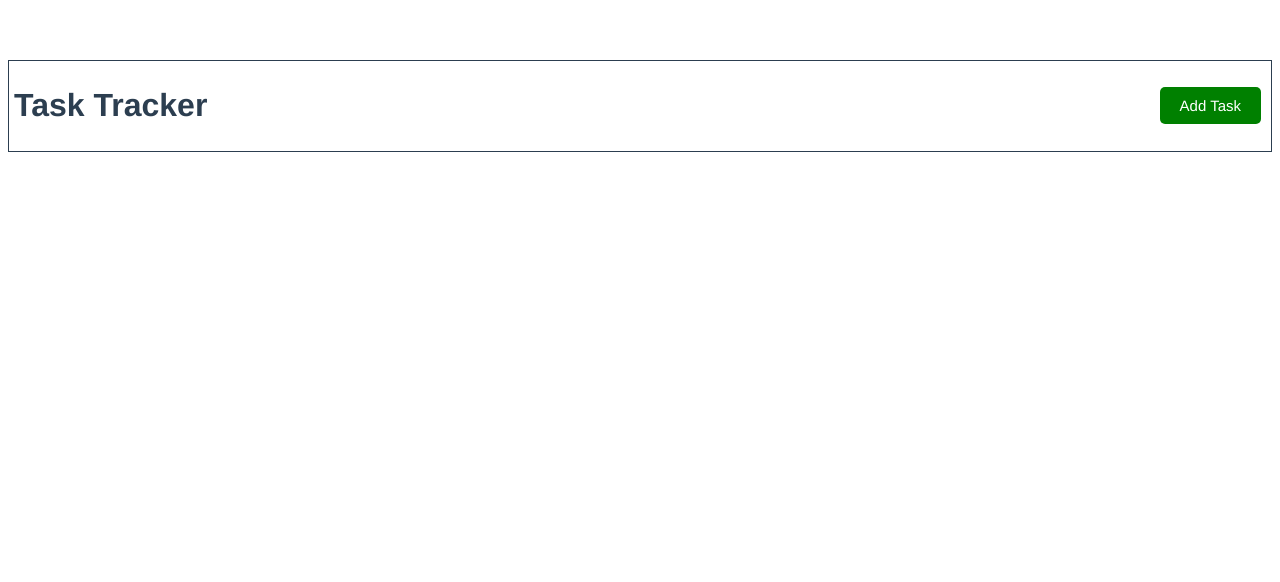
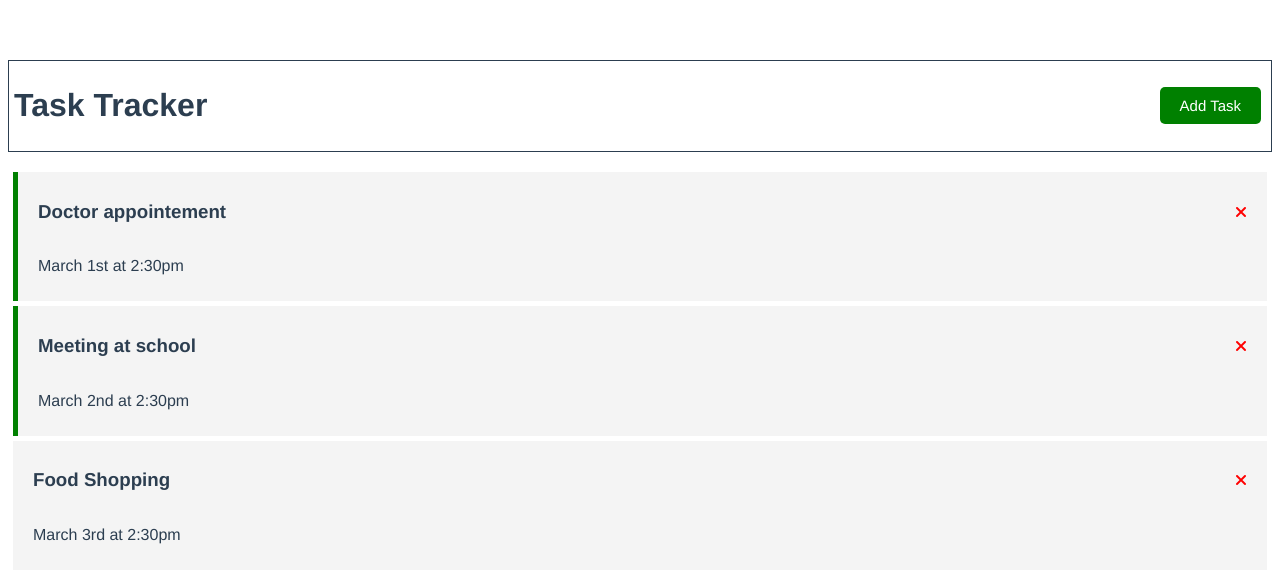
Before and after one commit to Deepak-Urs/github-main, a Vue app in the folder Javascript/VueJS3/task-manager/: page / in a window 1280 px wide. Shown: the top 582 px of the page. Built offline with nearby package versions, Linux system fonts and the light colour scheme.

Commit message:
Basic Tasks delete, update and read operations

```diff
--- a/Javascript/VueJS3/task-manager/public/index.html
+++ b/Javascript/VueJS3/task-manager/public/index.html
@@ -4,6 +4,7 @@
     <meta charset="utf-8">
     <meta http-equiv="X-UA-Compatible" content="IE=edge">
     <meta name="viewport" content="width=device-width,initial-scale=1.0">
+    <link rel="stylesheet" href="https://cdnjs.cloudflare.com/ajax/libs/font-awesome/6.4.0/css/all.min.css" integrity="sha512-iecdLmaskl7CVkqkXNQ/ZH/XLlvWZOJyj7Yy7tcenmpD1ypASozpmT/E0iPtmFIB46ZmdtAc9eNBvH0H/ZpiBw==" crossorigin="anonymous" referrerpolicy="no-referrer" />
     <link rel="icon" href="<%= BASE_URL %>favicon.ico">
     <title><%= htmlWebpackPlugin.options.title %></title>
   </head>
--- a/Javascript/VueJS3/task-manager/src/App.vue
+++ b/Javascript/VueJS3/task-manager/src/App.vue
@@ -1,6 +1,7 @@
 <template>
   <div class="container">
     <Header title="Task Tracker"></Header>
+    <Tasks @toggle-reminder="toggleReminder" @delete-task="deleteTask" :tasks="tasks"></Tasks>
   </div>
 
   <!--<img alt="Vue logo" src="./assets/logo.png">
@@ -8,13 +9,51 @@
 </template>
 
 <script>
-//import HelloWorld from './components/HelloWorld.vue'
+import Tasks from './components/Tasks.vue'
 import Header from './components/Header.vue'
 
 export default {
   name: "App",
   components: {
-    Header
+    Header,
+    Tasks
+  },
+  data() {
+    return {
+      tasks: []
+    }
+  },
+  methods: {
+    deleteTask(id) {
+      if(confirm('Are you sure?')) {
+        this.tasks = this.tasks.filter((task) => task.id !== id)
+      }
+    },
+    toggleReminder(id) {
+      this.tasks = this.tasks.map((task) => task.id === id ? { ...task, reminder: !task.reminder} : task)
+    }
+  },
+  created() {
+    this.tasks = [
+      {
+        id: 1,
+        text: 'Doctor appointement',
+        day: 'March 1st at 2:30pm',
+        reminder: true
+      },
+      {
+        id: 2,
+        text: 'Meeting at school',
+        day: 'March 2nd at 2:30pm',
+        reminder: true
+      },
+      {
+        id: 3,
+        text: 'Food Shopping',
+        day: 'March 3rd at 2:30pm',
+        reminder: false
+      },
+    ]
   }
 };
 </script>
--- a/Javascript/VueJS3/task-manager/src/components/Button.vue
+++ b/Javascript/VueJS3/task-manager/src/components/Button.vue
@@ -1,5 +1,5 @@
 <template>
-    <button :style="{background: color}" class="">{{text}}</button>
+    <button @click="onClick()" :style="{background: color}" class="">{{text}}</button>
 </template>
 
 <script>
@@ -8,6 +8,11 @@
     props: {
         text: String,
         color: String
+    },
+    methods: {
+        onClick() {
+            console.log('log happened')
+        }
     }
 }
 </script>
--- /dev/null
+++ b/Javascript/VueJS3/task-manager/src/components/Task.vue
@@ -0,0 +1,54 @@
+<template>
+    <div @dblclick="$emit('toggle-reminder', task.id)" :class="[task.reminder ? 'reminder' : '', 'task']">
+        <div class="row-1">
+            <h3>{{ task.text }}</h3>
+            <i @click="$emit('delete-task', task.id)" class="fas fa-times"></i>
+        </div>
+        <div class="row-2">
+            <p>{{ task.day }}</p>
+        </div>
+    </div>
+
+</template>
+
+<script>
+export default {
+   name: 'Task-comp',
+   props: {
+    task: Object
+   }
+}
+</script>
+
+<style scoped>
+    .task {
+        background: #f4f4f4;
+        margin: 5px;
+        padding: 10px 20px;
+        cursor: pointer;
+    }
+
+    .row-1 {
+        display: flex;
+        justify-content: space-between;
+        align-items: center;
+    }
+
+    .row-2 {
+        display: flex;
+    }
+
+    .task.reminder {
+        border-left: 5px solid green;
+    }
+
+    .task h3 {
+        display: flex;
+        align-items: center;
+        justify-content: space-between;
+    }
+
+    .fas {
+        color: red;
+    }
+</style>
--- /dev/null
+++ b/Javascript/VueJS3/task-manager/src/components/Tasks.vue
@@ -0,0 +1,20 @@
+<template>
+    <div :key="task.id" v-for="task in tasks">
+    <Task @toggle-reminder="$emit('toggle-reminder', task.id)" @delete-task="$emit('delete-task', task.id)" :task="task"/>
+    </div>
+</template>
+
+<script>
+import Task from './Task.vue'
+
+export default {
+    name: 'Tasks-comp',
+    props: {
+        tasks: Array
+    },
+    components: {
+        Task
+    },
+    emits: ['delete-task', 'toggle-reminder']
+}
+</script>
```
